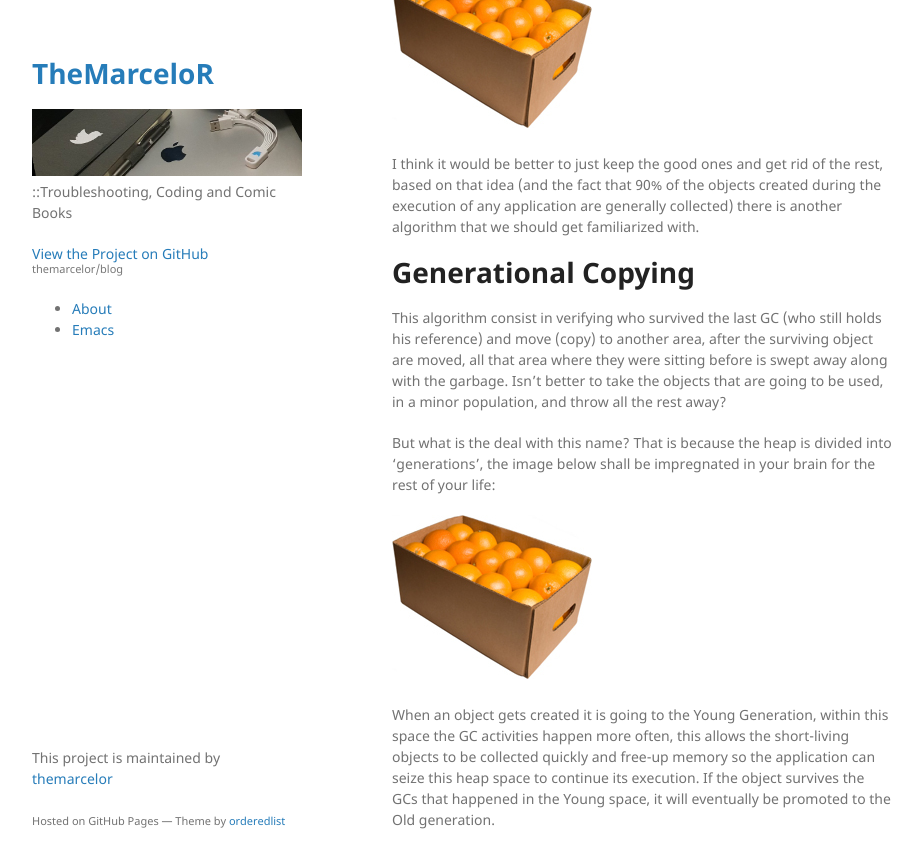
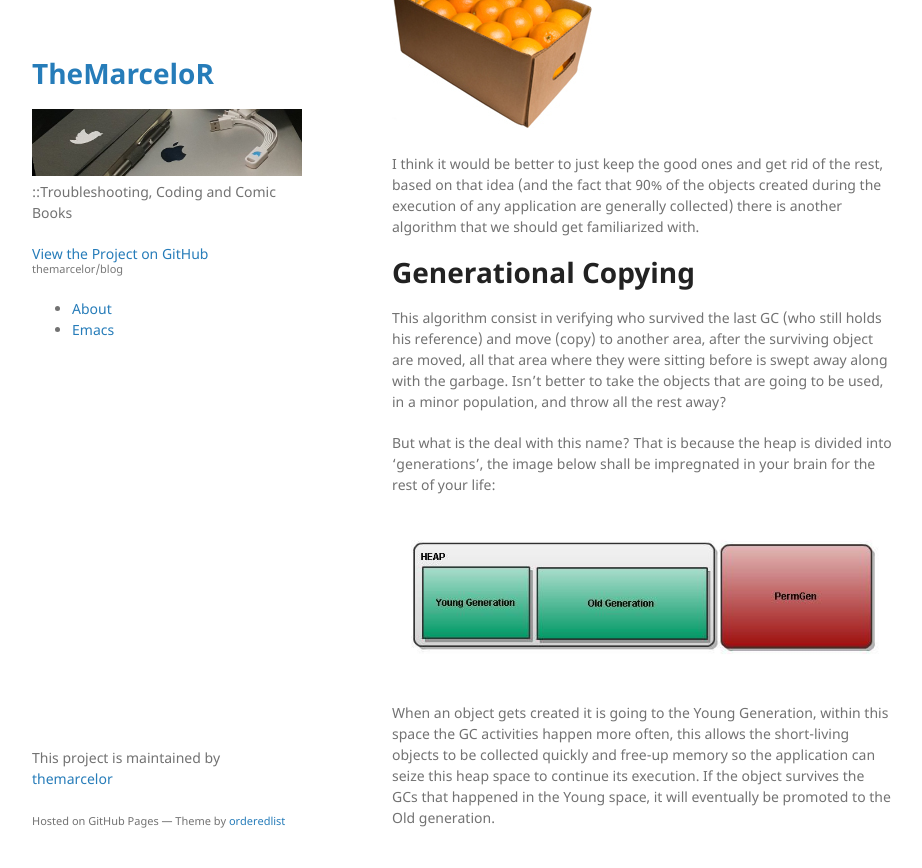
Before and after one commit to themarcelor/blog, a Jekyll site: the page built from _posts/2011-01-21-main-gc-algorithms.md, in a window 1280 px wide and 900 px high, scrolled down 838 px. Shown: the top 868 px of the window, without its empty margins (178-1100 px from the left). Built offline with Jekyll 4.4.1, drawn with Linux system fonts in a browser that asks for light colours.

Commit message:
fix imgs

```diff
--- a/_posts/2011-01-21-main-gc-algorithms.md
+++ b/_posts/2011-01-21-main-gc-algorithms.md
@@ -23,7 +23,7 @@ Here’s a pseudo-code that will illustrate the algorithm:
 
 If the GC would not able to work this way, things would be really slow compared to what we have today. Let’s put it like this: “if you have a box of oranges, where there are 2 good ones and 98 of them are rotten”, what would be the best option? Identify and move the good ones or the bad ones?
 
-![oranges_box](https://themarcelor.github.com/blog/assets/img/oranges_box.jpg)
+![oranges_box](https://github.com/themarcelor/blog/blob/master/assets/img/oranges_box.jpg?raw=true)
 
 I think it would be better to just keep the good ones and get rid of the rest, based on that idea (and the fact that 90% of the objects created during the execution of any application are generally collected) there is another algorithm that we should get familiarized with.
 
@@ -33,6 +33,6 @@ This algorithm consist in verifying who survived the last GC (who still holds hi
 
 But what is the deal with this name? That is because the heap is divided into ‘generations’, the image below shall be impregnated in your brain for the rest of your life:
 
-![java_mem_parts](https://github.com/themarcelor/blog/blob/master/assets/img/oranges_box.jpg?raw=true)
+![java_mem_parts](https://github.com/themarcelor/blog/blob/master/assets/img/java_mem_parts.jpg?raw=true)
 
 When an object gets created it is going to the Young Generation, within this space the GC activities happen more often, this allows the short-living objects to be collected quickly and free-up memory so the application can seize this heap space to continue its execution. If the object survives the GCs that happened in the Young space, it will eventually be promoted to the Old generation.
```
